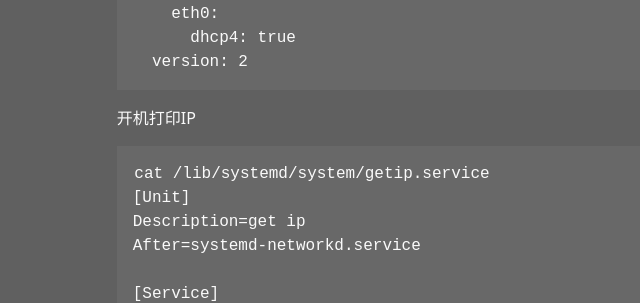
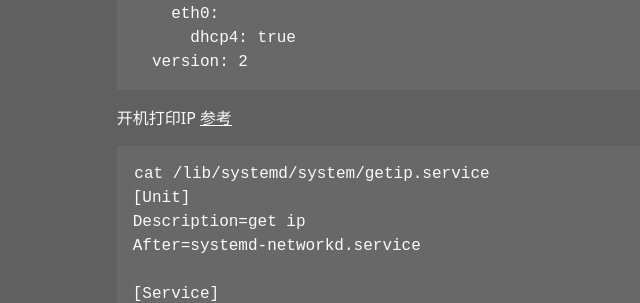
Before and after one commit to fixed-link/fixed-link.com, a Jekyll site: the page built from _posts/2022-03-19-port-ubuntu.md, in a window 1280 px wide and 900 px high, scrolled down 685 px. Shown: the part 153-456 px from the top of the window, without its empty margins (166-806 px from the left). Built offline with Jekyll 4.4.1, drawn with Linux system fonts in a browser that asks for light colours.

Commit message:
add systemd referrence

````diff
--- a/_posts/2022-03-19-port-ubuntu.md
+++ b/_posts/2022-03-19-port-ubuntu.md
@@ -18,7 +18,7 @@ sudo debootstrap --arch=arm64 --foreign --components=main,restricted,universe,mu
 
 # 将workspace复制到开发板上，然后安装
 LANG=C.UTF-8 LANGUAGE==C.UTF-8 LC_ALL=C.UTF-8 \
-chroot workspace /debootstrap/debootstrap --second-stage --no-check-gpg
+    chroot workspace /debootstrap/debootstrap --second-stage --no-check-gpg
 ```
 
 或者，直接在开发板上下载安装
@@ -43,7 +43,7 @@ network:
   version: 2
 ```
 
-开机打印IP
+开机打印IP [参考](https://www.jianshu.com/p/7fd8b6ea336e)
 ```bash
 cat /lib/systemd/system/getip.service
 [Unit]
````
